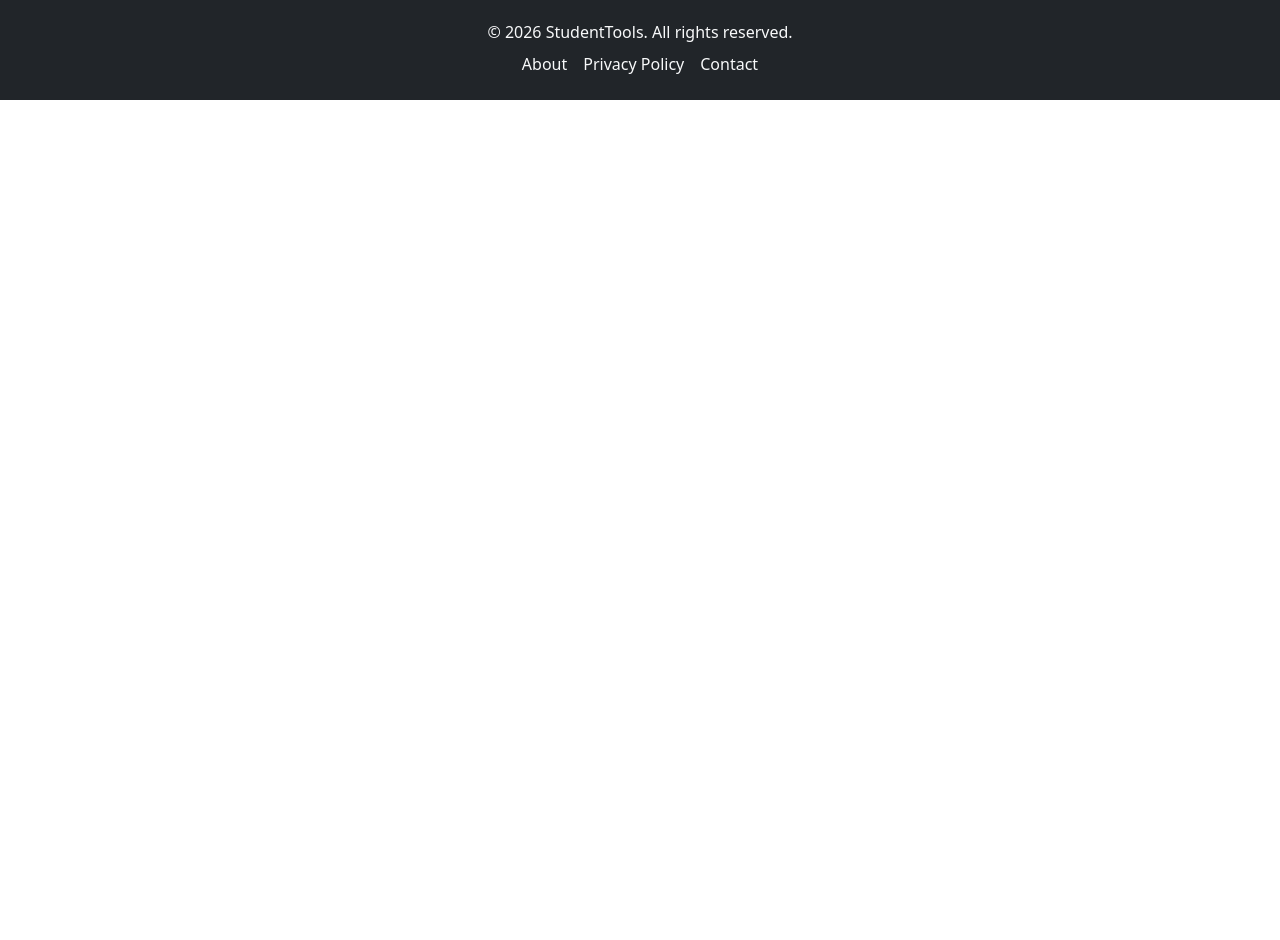
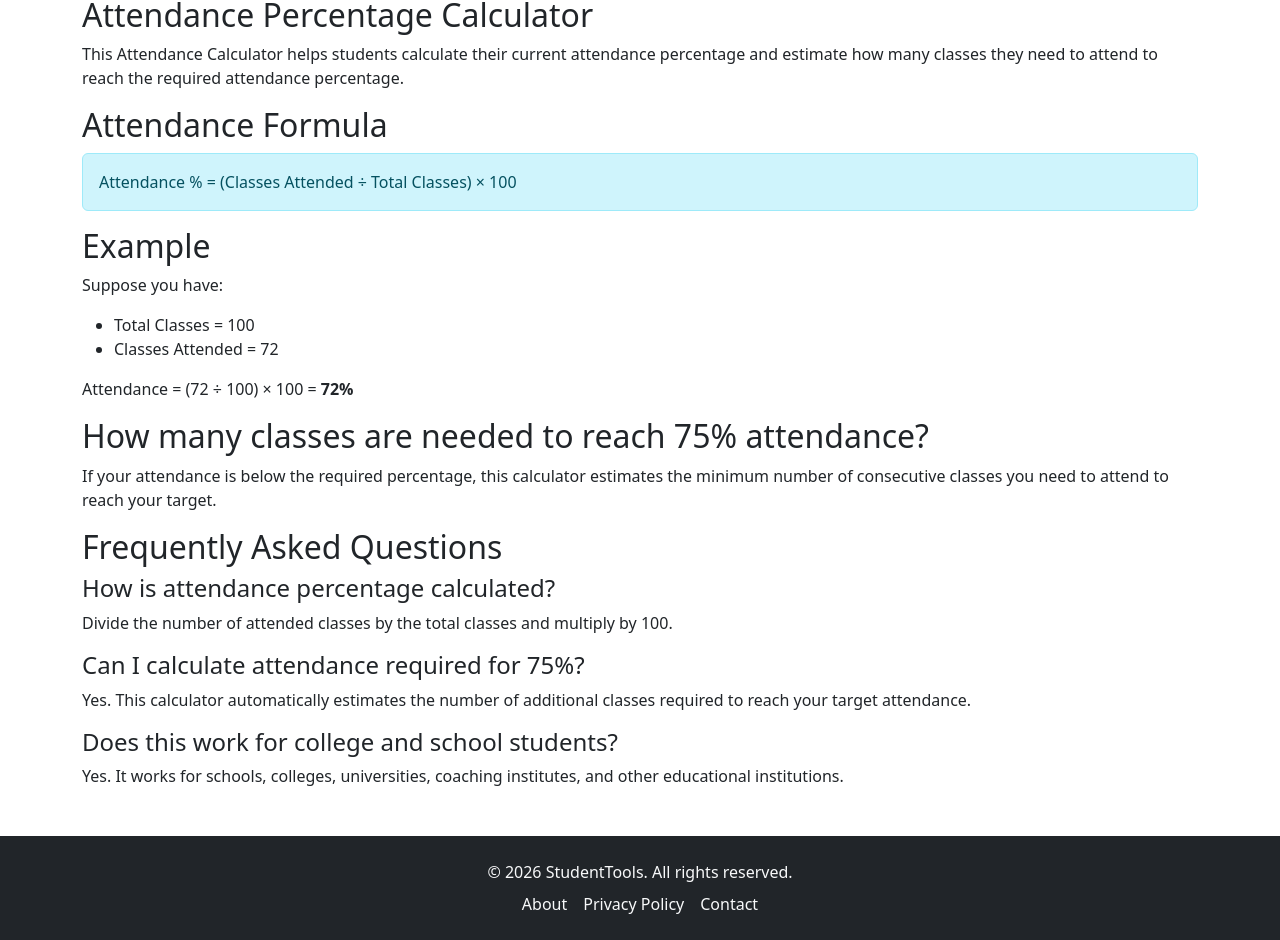
Before and after one commit to priyanshuforge/student-tools, a React (Vite) app: page /attendance-calculator in a window 1280 px wide. Shown: the part 638-1578 px from the top of the page. Before the commit the page ends 800 px from the top, so only its background shows below. Built offline with nearby package versions, Linux system fonts and the light colour scheme.

Commit message:
Added SEO content to Attendance Calculator

```diff
--- a/src/pages/AttendanceCalculator.jsx
+++ b/src/pages/AttendanceCalculator.jsx
@@ -146,6 +146,65 @@ function AttendanceCalculator() {
           </div>
         </div>
       </div>
+      <div className="container mt-5">
+        <h2>Attendance Percentage Calculator</h2>
+
+        <p>
+          This Attendance Calculator helps students calculate their current
+          attendance percentage and estimate how many classes they need to
+          attend to reach the required attendance percentage.
+        </p>
+
+        <h2>Attendance Formula</h2>
+
+        <div className="alert alert-info">
+          Attendance % = (Classes Attended ÷ Total Classes) × 100
+        </div>
+
+        <h2>Example</h2>
+
+        <p>Suppose you have:</p>
+
+        <ul>
+          <li>Total Classes = 100</li>
+          <li>Classes Attended = 72</li>
+        </ul>
+
+        <p>
+          Attendance = (72 ÷ 100) × 100 =<strong> 72%</strong>
+        </p>
+
+        <h2>How many classes are needed to reach 75% attendance?</h2>
+
+        <p>
+          If your attendance is below the required percentage, this calculator
+          estimates the minimum number of consecutive classes you need to attend
+          to reach your target.
+        </p>
+
+        <h2>Frequently Asked Questions</h2>
+
+        <h4>How is attendance percentage calculated?</h4>
+
+        <p>
+          Divide the number of attended classes by the total classes and
+          multiply by 100.
+        </p>
+
+        <h4>Can I calculate attendance required for 75%?</h4>
+
+        <p>
+          Yes. This calculator automatically estimates the number of additional
+          classes required to reach your target attendance.
+        </p>
+
+        <h4>Does this work for college and school students?</h4>
+
+        <p>
+          Yes. It works for schools, colleges, universities, coaching
+          institutes, and other educational institutions.
+        </p>
+      </div>
     </>
   );
 }
```
